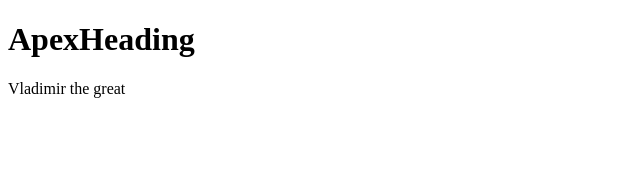
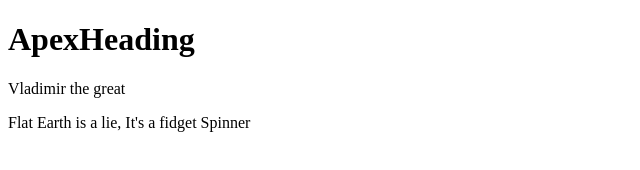
Before and after one commit to 2015000264/Remember, a plain HTML site: page index.html in a window 1280 px wide. Shown: the whole page, without its empty margins (0-640 px from the left). Drawn offline with Linux system fonts and the light colour scheme.

Commit message:
Flat Earth

```diff
--- a/index.html
+++ b/index.html
@@ -7,6 +7,7 @@
 
 <h1>ApexHeading</h1>
 <p>Vladimir the great</p>
+<p>Flat Earth is a lie, It's a fidget Spinner<p>
 
 </body>
 </html>
```
